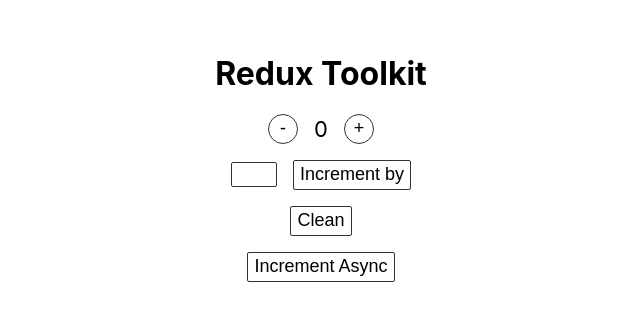
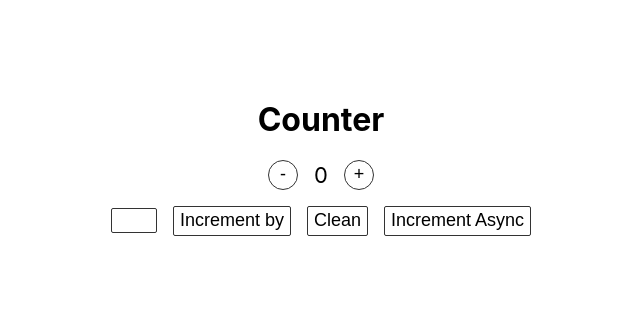
Before and after one commit to ApelsinU/redux-toolkit, a React (Create React App) app: page /counter in a window 1280 px wide. Shown: the part 243-564 px from the top of the page, without its empty margins (319-959 px from the left). Built offline with nearby package versions, Linux system fonts and the light colour scheme.

Commit message:
api, write res from api to store, navigation

```diff
--- a/package.json
+++ b/package.json
@@ -11,6 +11,7 @@
     "react": "^18.2.0",
     "react-dom": "^18.2.0",
     "react-redux": "^8.0.2",
+    "react-router-dom": "^6.3.0",
     "react-scripts": "5.0.1",
     "web-vitals": "^2.1.4"
   },
--- a/src/App.js
+++ b/src/App.js
@@ -1,7 +1,21 @@
+import React from 'react'
+import './styles/global.sass'
+
 import MainPage from './pages/MainPage/MainPage'
+import ApiListPage from './pages/ApiListPage/ApiListPage'
+import CounterPage from './pages/CounterPage/CounterPage'
+import { BrowserRouter as Router, Routes, Route } from 'react-router-dom'
 
 function App() {
-  return <MainPage />
+  return (
+    <Router>
+      <Routes>
+        <Route path="/" element={<MainPage />} />
+        <Route path="/counter/" element={<CounterPage />} />
+        <Route path="/api-list/" element={<ApiListPage />} />
+      </Routes>
+    </Router>
+  )
 }
 
 export default App
--- a/src/app/store.js
+++ b/src/app/store.js
@@ -1,6 +1,7 @@
 import { configureStore } from '@reduxjs/toolkit'
 import counterReducer from '../features/counter/counterSlice'
+import pokemonsReducer from '../features/pokemons/pokemonsSlice'
 
 export const store = configureStore({
-  reducer: { counter: counterReducer },
+  reducer: { counter: counterReducer, pokemons: pokemonsReducer },
 })
--- a/src/components/Counter/Counter.jsx
+++ b/src/components/Counter/Counter.jsx
@@ -48,8 +48,7 @@
         >
           Increment by
         </button>
-      </div>
-      <div className="counter">
+
         <button
           className="button wide"
           aria-label="Clean"
@@ -57,8 +56,7 @@
         >
           Clean
         </button>
-      </div>
-      <div className="counter">
+
         <button
           className="button wide"
           aria-label="Increment Async"
--- /dev/null
+++ b/src/components/PokemonsList/PokemonsList.jsx
@@ -0,0 +1,46 @@
+import React, { useEffect, useState } from 'react'
+import { writeFromApi } from '../../features/pokemons/pokemonsSlice'
+//import { usePokemons } from '../../hooks/usePokemons'
+
+import { useDispatch, useSelector } from 'react-redux'
+
+export default function PokemonsList() {
+  //const { pokemons } = usePokemons()
+
+  const dispatch = useDispatch()
+  const pokemonsStore = useSelector((state) => state.pokemons.value)
+
+  useEffect(() => {
+    async function getData() {
+      const data = await fetch(
+        'https://pokeapi.co/api/v2/pokemon/?offset=20&limit=100',
+      )
+        .then((response) => {
+          return response.json()
+        })
+        .catch((err) => console.log('Something went wrong: ', err.message))
+
+      const pokemons = data?.results
+
+      dispatch(writeFromApi(pokemons))
+
+      return { pokemons }
+    }
+    getData()
+  }, [])
+
+  return (
+    <div>
+      <h2>Pokemons:</h2>
+      <ul>
+        {pokemonsStore?.length ? (
+          pokemonsStore.map((pokemon, index) => {
+            return <li key={index}>{pokemon.name}</li>
+          })
+        ) : (
+          <div>Loading...</div>
+        )}
+      </ul>
+    </div>
+  )
+}
--- /dev/null
+++ b/src/features/pokemons/pokemonsSlice.js
@@ -0,0 +1,19 @@
+import { createSlice } from '@reduxjs/toolkit'
+
+const initialState = {
+  v: 0,
+}
+
+export const PokemonsSlice = createSlice({
+  name: 'pokemons',
+  initialState,
+  reducers: {
+    writeFromApi: (state, action) => {
+      state.value = action.payload
+    },
+  },
+})
+
+export const { writeFromApi } = PokemonsSlice.actions
+
+export default PokemonsSlice.reducer
--- /dev/null
+++ b/src/hooks/usePokemons.js
@@ -0,0 +1,14 @@
+export async function usePokemons() {
+  const data = await fetch(
+    'https://pokeapi.co/api/v2/pokemon/?offset=20&limit=100',
+  )
+    .then((response) => {
+      return response.json()
+    })
+    .catch((err) => console.log('Something went wrong: ', err.message))
+
+  const pokemons = data?.results
+  console.log('pokemons', pokemons)
+
+  return { pokemons }
+}
--- /dev/null
+++ b/src/pages/ApiListPage/ApiListPage.jsx
@@ -0,0 +1,12 @@
+import React from 'react'
+
+import PokemonsList from '../../components/PokemonsList/PokemonsList'
+
+export default function ApiListPage() {
+  return (
+    <div className="page-wrapper">
+      <h1>Api List</h1>
+      <PokemonsList />
+    </div>
+  )
+}
--- /dev/null
+++ b/src/pages/CounterPage/CounterPage.jsx
@@ -0,0 +1,10 @@
+import Counter from '../../components/Counter/Counter'
+
+export default function CounterPage() {
+  return (
+    <div className="page-wrapper">
+      <h1>Counter</h1>
+      <Counter />
+    </div>
+  )
+}
--- a/src/pages/MainPage/MainPage.jsx
+++ b/src/pages/MainPage/MainPage.jsx
@@ -1,12 +1,18 @@
 import './main-page.sass'
-import Counter from '../../components/Counter/Counter'
 
 export default function MainPage() {
   return (
     <div className="container">
       <div className="page-wrapper">
         <h1>Redux Toolkit</h1>
-        <Counter />
+        <nav className="nav">
+          <a href="/counter" className="link">
+            Counter
+          </a>
+          <a href="/api-list" className="link">
+            Api List
+          </a>
+        </nav>
       </div>
     </div>
   )
--- a/src/pages/MainPage/main-page.sass
+++ b/src/pages/MainPage/main-page.sass
@@ -1,14 +1,15 @@
-.container
-  width: 100%
-  max-width: 1200px
-  margin: 0 auto
-  padding: 0 15px
+.nav
+  display: flex
+  gap: 10px
 
-.page-wrapper
-  display: flex
-  flex-direction: column
-  justify-content: center
-  align-items: center
-  width: 100%
-  height: 100%
-  min-height: 100vh
+.link
+  display: block
+  padding: 5px 10px
+  cursor: pointer
+  text-decoration: none
+  font-size: 22px
+
+  color: #333
+
+  &:hover
+    text-decoration: underline
--- /dev/null
+++ b/src/styles/global.sass
@@ -0,0 +1,14 @@
+.container
+  width: 100%
+  max-width: 1200px
+  margin: 0 auto
+  padding: 0 15px
+
+.page-wrapper
+  display: flex
+  flex-direction: column
+  justify-content: center
+  align-items: center
+  width: 100%
+  height: 100%
+  min-height: 100vh
```
Also changed, not shown: 1 other file (tests, documents, lock files or other folders).
